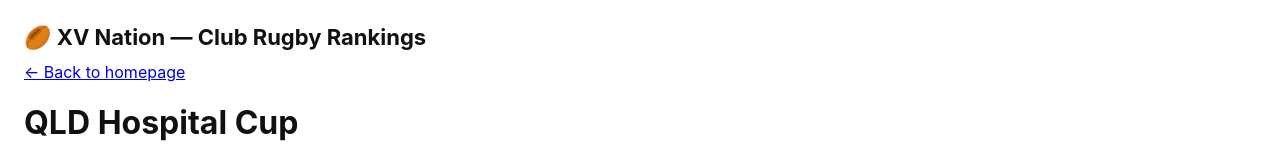
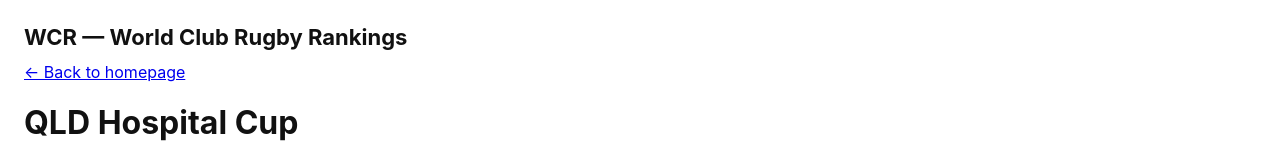
Before and after one commit to Valor-rich/club-rugby, a plain HTML site: page leagues/qld-hospital-cup.html in a window 1280 px wide. Shown: the top 161 px of the page. Drawn offline with Linux system fonts and the light colour scheme; files whose address does not match are found by name.

Commit message:
Apply WCR branding to remaining detail pages

```diff
--- a/leagues/qld-hospital-cup.html
+++ b/leagues/qld-hospital-cup.html
@@ -14,7 +14,7 @@
     footer{margin-top:18px;color:#666;font-size:13px}
     </style>
 <body>
-  <header><div class="brand">🏉 XV Nation — Club Rugby Rankings</div></header>
+  <header><div class="brand">WCR — World Club Rugby Rankings</div></header>
   <div class="sub"><a href="../index.html">← Back to homepage</a></div>
   <h1>QLD Hospital Cup</h1>
   <table>
```
Also changed, not shown: leagues/crfu-bascik-transport-premier-cup.html (+1 -1 lines), leagues/orfu-gallaway-trophy.html (+1 -1 lines), leagues/orfu-speight-s-championship-shield.html (+1 -1 lines), leagues/qpr-hospital-cup.html (+1 -1 lines), leagues/qru-hospital-cup.html (+1 -1 lines), leagues/sru-shute-shield.html (+1 -1 lines).
